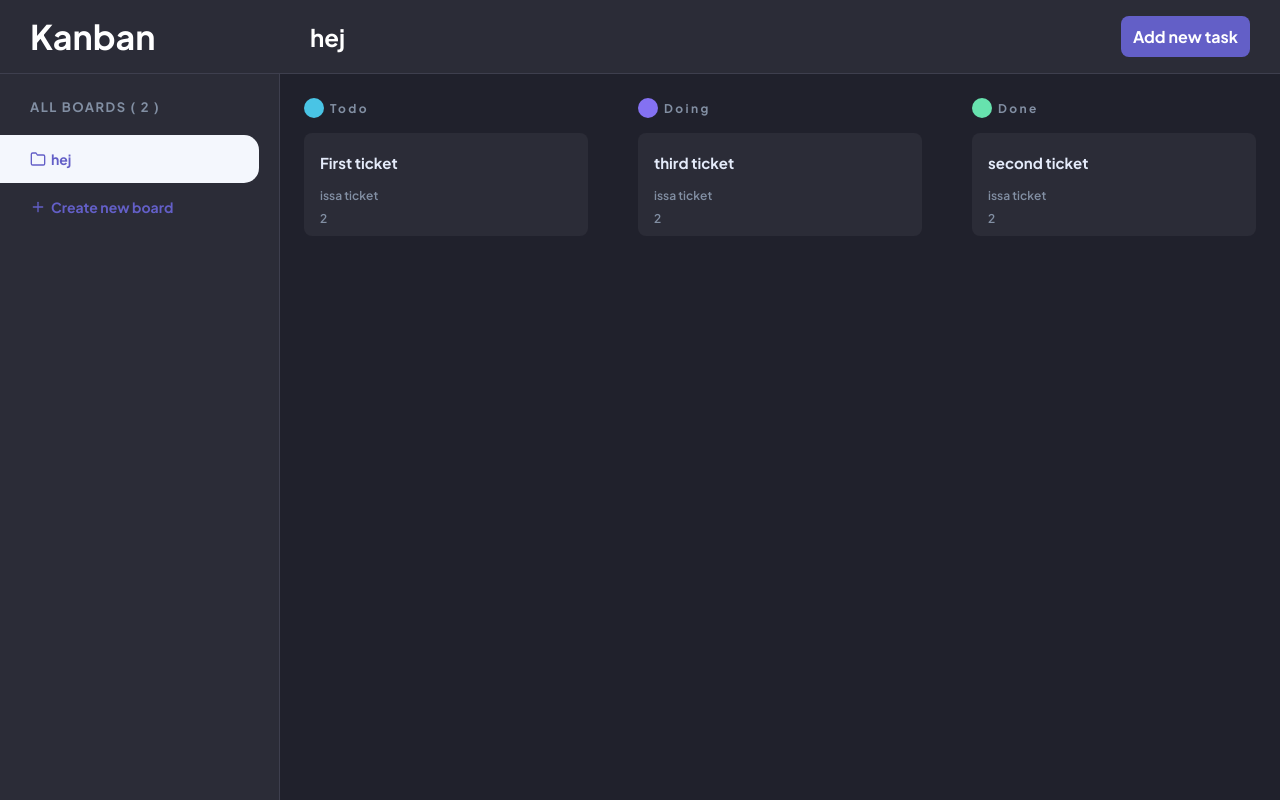
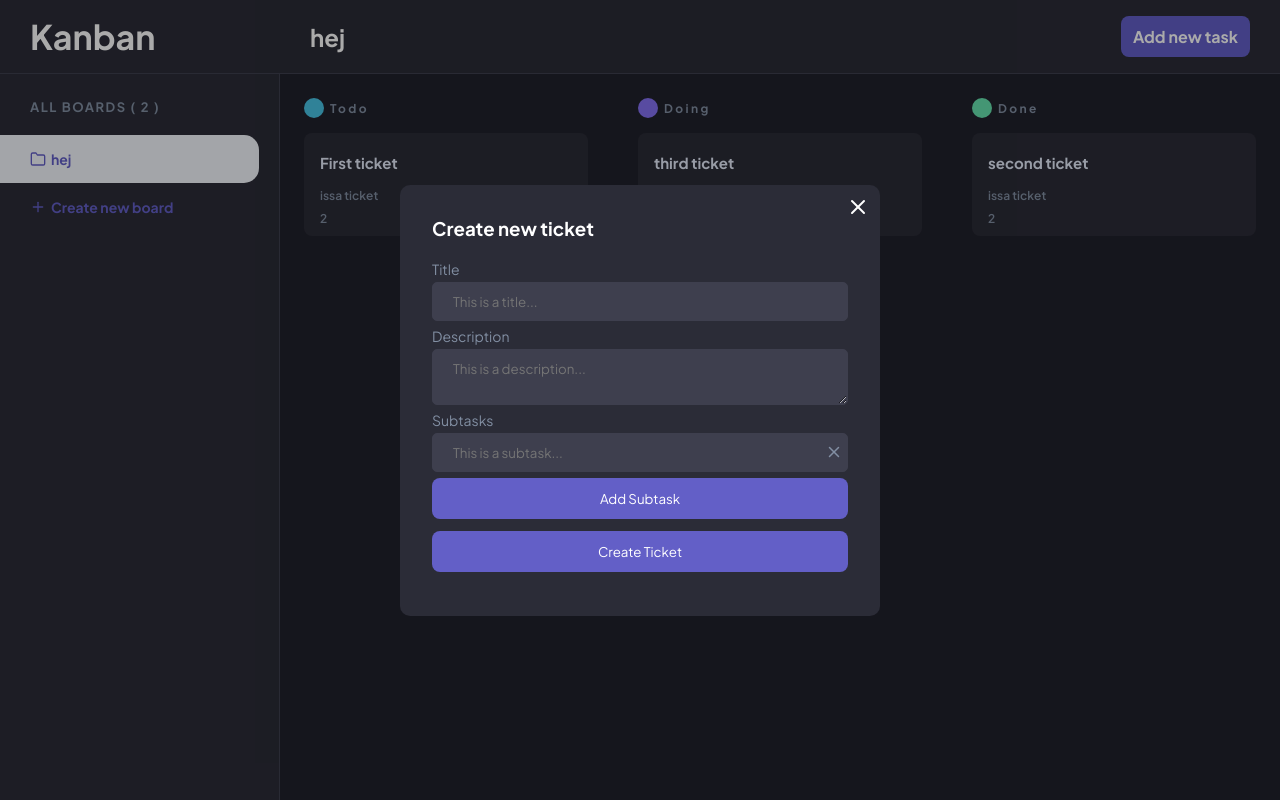
Before and after one commit to GabrielYKB/kanban-board, a React (Vite) app: page / in a window 1280 px wide. Both pictures are taken after a click on the button "Add new task". Built offline with nearby package versions, Linux system fonts and the light colour scheme.

Commit message:
Added feature to create new tasks

```diff
--- a/src/App.tsx
+++ b/src/App.tsx
@@ -1,15 +1,26 @@
 import Board from "./components/Board/Board";
 import Sidebar from "./components/Sidebar/Sidebar";
 import Navbar from "./components/Navbar/Navbar";
+import CreateTaskModel from "./components/CreateTaskModel/CreateTaskModel";
+import { useState } from "react";
 
 export default function App() {
+  const [showCreateTask, setShowCreateTask] = useState(false);
+
+  function toggleShowCreateTask() {
+    setShowCreateTask(!showCreateTask);
+  }
+
   return (
     <div className="app">
-      <Navbar />
+      <Navbar toggleShowCreateTask={toggleShowCreateTask} />
       <div className="main-container">
         <Sidebar />
         <Board />
       </div>
+      {showCreateTask && (
+        <CreateTaskModel toggleShowCreateTask={toggleShowCreateTask} />
+      )}
     </div>
   );
 }
--- /dev/null
+++ b/src/components/CreateTaskModel/CreateTaskModel.scss
@@ -0,0 +1,77 @@
+.model-container {
+    position: fixed;
+    background-color: #00000055;
+    height: 100vh;
+    width: 100vw;
+    display: flex;
+    align-items: center;
+    justify-content: center;
+
+    .model-card {
+        position: relative;
+        background-color: var(--bg-gray);
+        padding: 32px;
+        border-radius: 10px;
+        width: 100%;
+        max-width: 480px;
+
+        .model-close {
+            position: absolute;
+            top: 10px;
+            right: 10px;
+            cursor: pointer;
+        }
+
+        .model-title {
+            margin-bottom: 20px;
+        }
+        label {
+            font-size: 14px;
+            color: var(--text-gray);
+            display: block;
+            margin-bottom: 4px;
+        }
+
+        input,
+        textarea {
+            width: 100%;
+            display: block;
+            border-radius: 5px;
+            border: solid 1px var(--bg-lines);
+            background-color: var(--bg-lines);
+            padding: 10px 20px;
+            color: var(--text);
+            outline: none;
+            margin-bottom: 6px;
+            resize: vertical;
+            max-height: 140px;
+
+            &:focus {
+                border-color: var(--primary);
+            }
+        }
+
+        .subtask-container {
+            position: relative;
+            svg {
+                width: 18px;
+                height: 18px;
+                position: absolute;
+                color: var(--text-gray);
+                top: 50%;
+                transform: translateY(-50%);
+                right: 5px;
+                cursor: pointer;
+            }
+        }
+
+        button {
+            border-radius: 8px;
+            width: 100%;
+            padding: 12px 20px;
+            margin-bottom: 12px;
+            top: 5px;
+            right: 5px;
+        }
+    }
+}
--- /dev/null
+++ b/src/components/CreateTaskModel/CreateTaskModel.tsx
@@ -0,0 +1,56 @@
+import React, { useState } from "react";
+import "./CreateTaskModel.scss";
+import { X } from "react-feather";
+
+type props = {
+    toggleShowCreateTask: () => void;
+};
+
+export default function CreateTaskModel({ toggleShowCreateTask }: props) {
+    const [subtasks, setSubtasks] = useState([""]);
+
+    return (
+        <div className="model-container">
+            <div className="model-card">
+                <div
+                    className="model-close"
+                    onClick={() => toggleShowCreateTask()}
+                >
+                    <X />
+                </div>
+
+                <h3 className="model-title">Create new ticket</h3>
+
+                <label htmlFor="Title">Title</label>
+                <input
+                    type="text"
+                    id="title"
+                    placeholder="This is a title..."
+                />
+
+                <label htmlFor="description">Description</label>
+                <textarea id="title" placeholder="This is a description..." />
+
+                <label>Subtasks</label>
+                {subtasks.map((task, index) => (
+                    <div className="subtask-container">
+                        <input type="text" placeholder="This is a subtask..." />
+                        <X
+                            onClick={() => {
+                                subtasks.splice(index, 1);
+                                setSubtasks([...subtasks]);
+                            }}
+                        />
+                    </div>
+                ))}
+                <button
+                    className="btn"
+                    onClick={() => setSubtasks([...subtasks, ""])}
+                >
+                    Add Subtask
+                </button>
+                <button className="btn">Create Ticket</button>
+            </div>
+        </div>
+    );
+}
--- a/src/components/Navbar/Navbar.tsx
+++ b/src/components/Navbar/Navbar.tsx
@@ -2,10 +2,13 @@ import React from "react";
 import { useBoardContext } from "../../context/BoardsContext";
 import "./Navbar.scss";
 
-type Props = {};
+type Props = {
+  toggleShowCreateTask: () => void;
+};
 
-export default function Navbar() {
+export default function Navbar({ toggleShowCreateTask }: Props) {
   const { currentProject } = useBoardContext();
+
   return (
     <nav className="navbar">
       <div className="navbar-logo-container">
@@ -13,7 +16,9 @@ export default function Navbar() {
       </div>
       <div className="navbar-main-container">
         <h4>{currentProject.name}</h4>
-        <button className="btn">Add new task</button>
+        <button className="btn" onClick={() => toggleShowCreateTask()}>
+          Add new task
+        </button>
       </div>
     </nav>
   );
```
